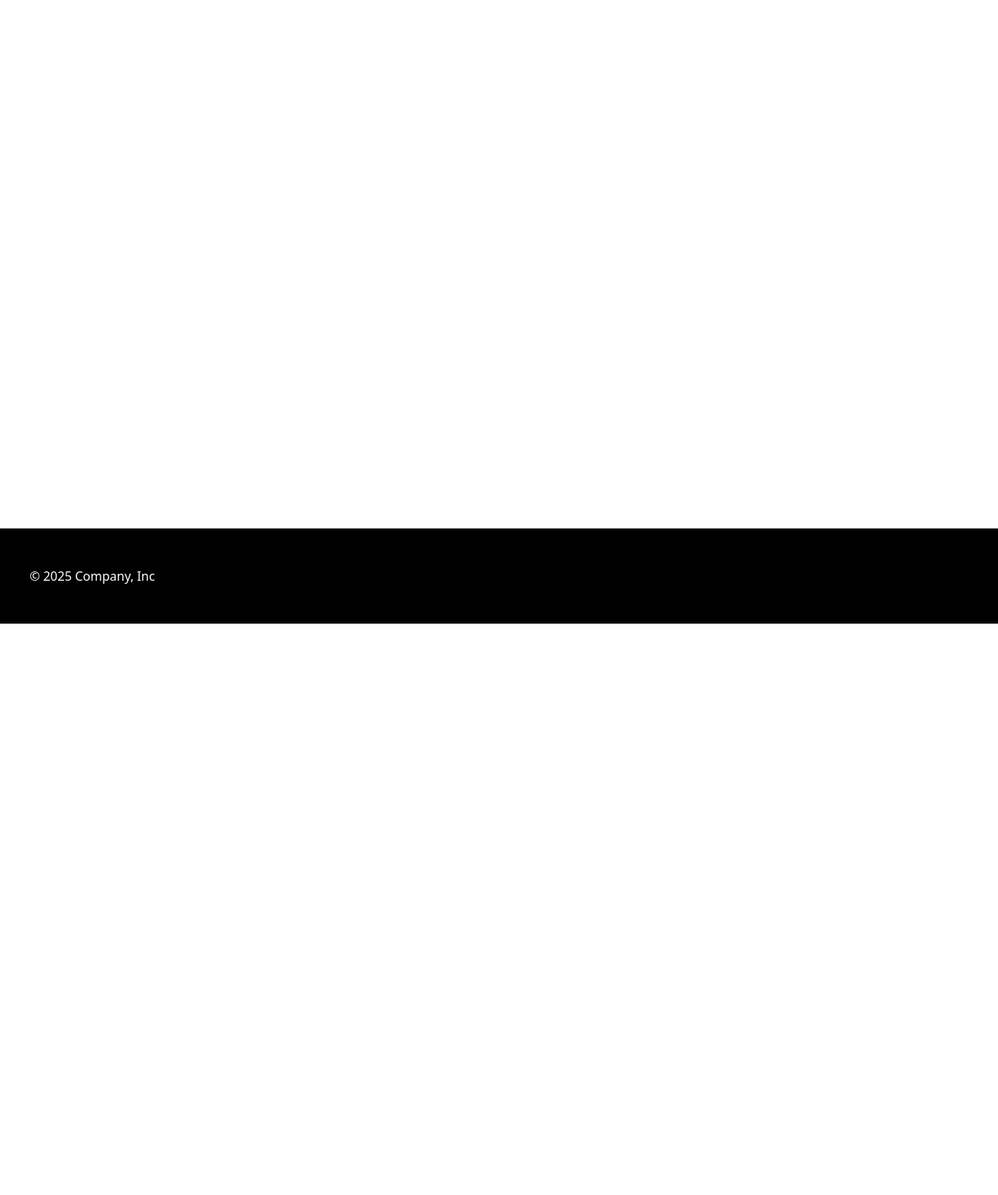
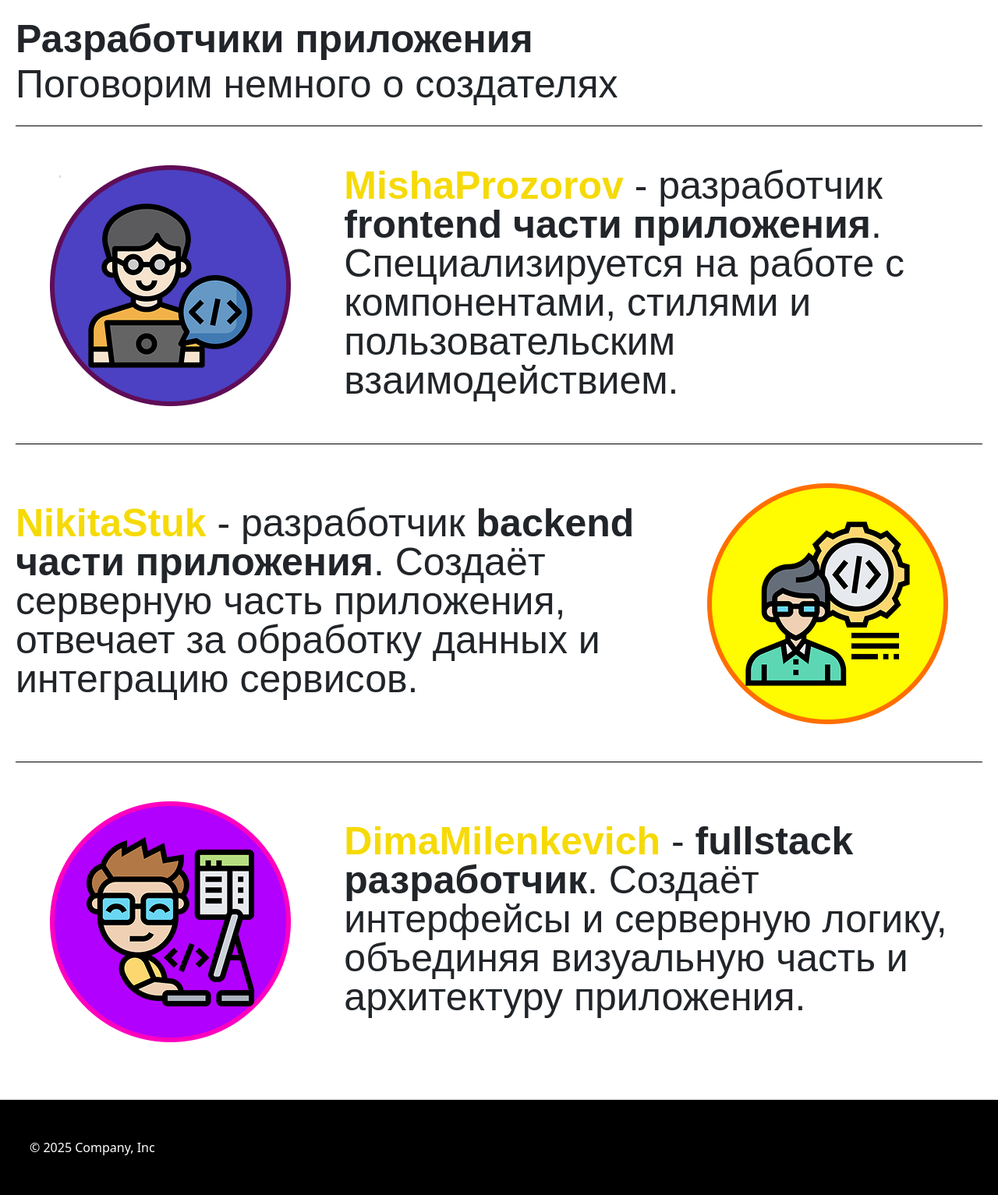
Before and after one commit to MishaProzorov/CookHelper, a FastAPI app: page /developers in a window 1280 px wide. Shown: the part 80-1613 px from the top of the page at 78% size. Before the commit the page ends 880 px from the top, so only its background shows below. Run offline with FastAPI, Linux system fonts and the light colour scheme; parts of the project's set-up code (start-up, migrations or seed data) failed here and were passed over; some libraries are stand-ins or nearby versions.

Commit message:
Developers

```diff
--- a/code/database.py
+++ b/code/database.py
@@ -2,7 +2,7 @@ from sqlalchemy import create_engine
 from sqlalchemy.ext.declarative import declarative_base
 from sqlalchemy.orm import sessionmaker
 
-DATABASE_URL = "postgresql+psycopg2://postgres:1234@localhost:5432/cookhelper_db"
+DATABASE_URL = "postgresql+psycopg2://postgres:Barca1899%3A%29@localhost:5432/postgres"
 
 
 engine = create_engine(DATABASE_URL)
--- a/code/models.py
+++ b/code/models.py
@@ -1,4 +1,4 @@
-from sqlalchemy import Column, Integer, String, ForeignKey
+from sqlalchemy import Column, Integer, String, ForeignKey, Text, DateTime
 from sqlalchemy.orm import relationship
 from database import Base
 from datetime import datetime
--- a/code/schemas.py
+++ b/code/schemas.py
@@ -1,6 +1,6 @@
 from pydantic import BaseModel, EmailStr
 from typing import Optional
-
+from datetime import datetime
 
 class UserCreate (BaseModel):
     password: str
--- a/code/templates/developers.html
+++ b/code/templates/developers.html
@@ -3,7 +3,46 @@
 {% block title %}Разработчи{% endblock %}
 
 {% block content %}
-
-
-
+<div class="row align-items-center">
+    <div class="col-lg-12 text-start page-title">
+        <h3 class="text-head-max">Разработчики приложения</h3>
+        <h3 class="text-head-min">Поговорим немного о создателях</h3>
+    </div>
+</div>
+<div class="line"></div>
+<div class="row align-items-center">
+    <div class="col-lg-4 d-flex justify-content-center">
+        <img src="{{ url_for('static', path='img/developer1.png') }}" class="flexed-img">
+    </div>
+    <div class="col-lg-8">
+        <h3 class="text-head-min"><span class=col2>MishaProzorov</span> - разработчик
+            <span class="text-head-max">frontend части приложения</span>. Специализируется на
+            работе с компонентами, стилями и пользовательским взаимодействием.
+        </h3>
+    </div>
+</div>
+<div class="line mt-5"></div>
+<div class="row align-items-center">
+    <div class="col-lg-8">
+        <h3 class="text-head-min"><span class=col2>NikitaStuk</span> - разработчик
+            <span class="text-head-max">backend части приложения</span>. Создаёт серверную часть приложения,
+            отвечает за обработку данных и интеграцию сервисов.
+        </h3>
+    </div>
+    <div class="col-lg-4 d-flex justify-content-center">
+        <img src="{{ url_for('static', path='img/developer2.png') }}" class="flexed-img">
+    </div>
+</div>
+<div class="line mt-5"></div>
+<div class="row align-items-center mb-5">
+    <div class="col-lg-4 d-flex justify-content-center">
+        <img src="{{ url_for('static', path='img/developer3.png') }}" class="flexed-img">
+    </div>
+    <div class="col-lg-8">
+        <h3 class="text-head-min"><span class=col2>DimaMilenkevich</span> -
+            <span class="text-head-max">fullstack разработчик</span>. Создаёт интерфейсы и серверную логику,
+            объединяя визуальную часть и архитектуру приложения.
+        </h3>
+    </div>
+</div>
 {%  endblock %}
```
Also changed, not shown: .qwen/settings.json, code/static/img/developer1.png (added), code/static/img/developer2.png (added), code/static/img/developer3.png (added).
